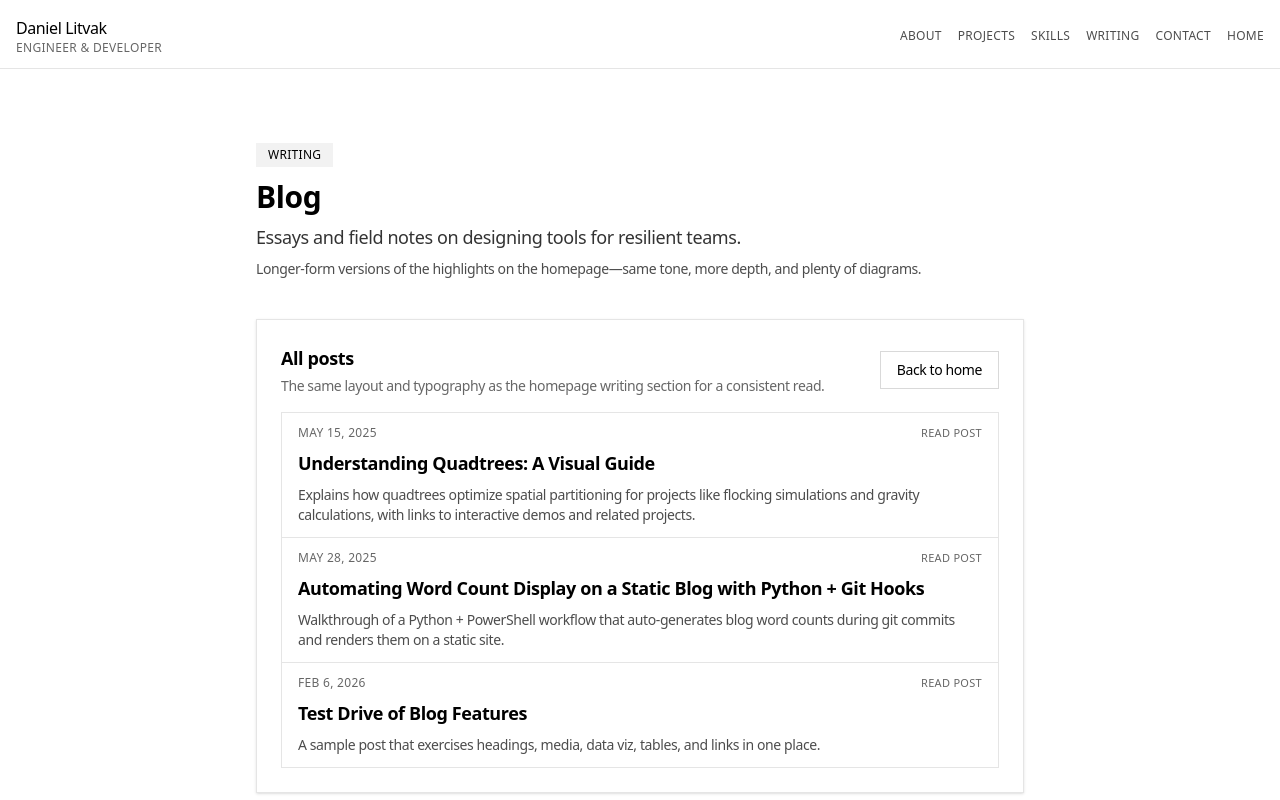
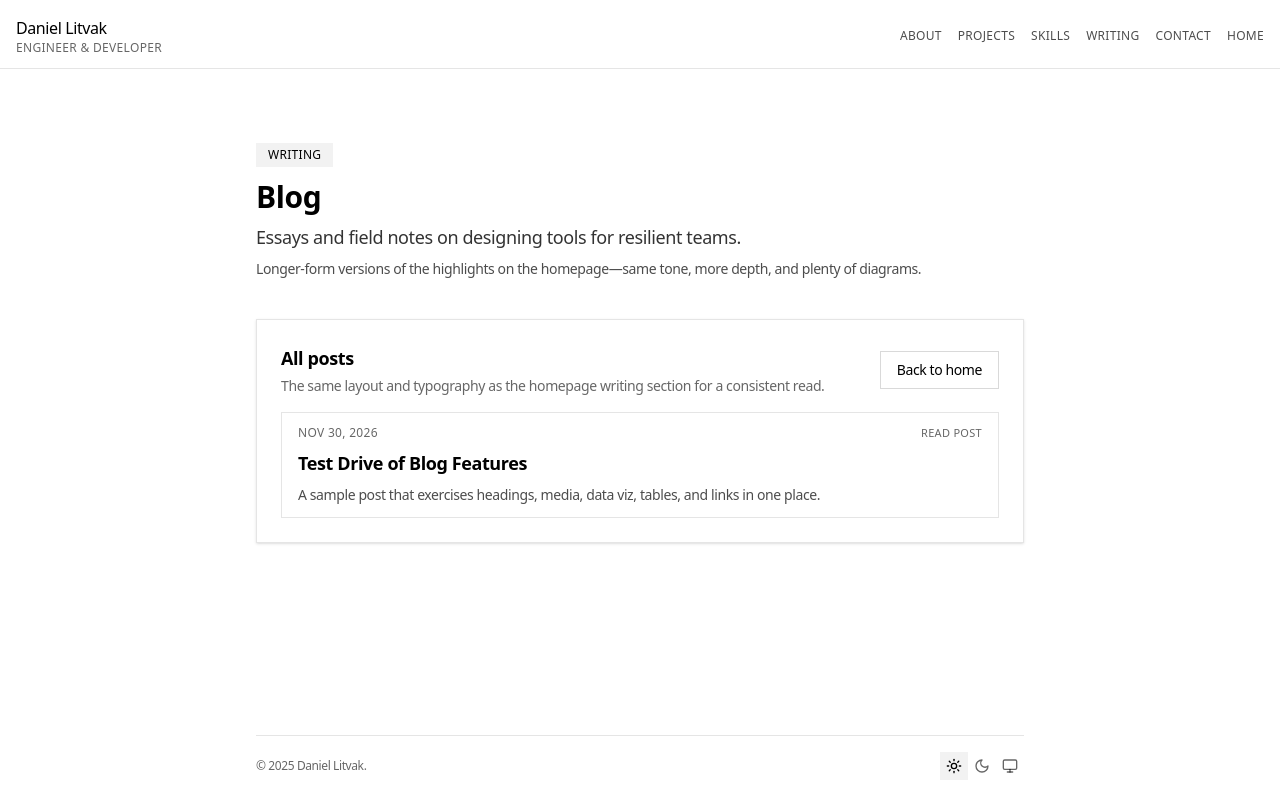
Before and after one commit to danlitvak/daniel_litvak, a Next.js app: page /blog in a window 1280 px wide. Shown: the top 800 px of the page. Built offline with nearby package versions, Linux system fonts and the light colour scheme.

Commit message:
blogs changes

```diff
--- a/app/data.ts
+++ b/app/data.ts
@@ -395,31 +395,13 @@ type BlogPost = {
   date: string
 }
 
-type LegacyBlog = (typeof blogsData)['posts'][number]
-
-const formatDate = (value: LegacyBlog['published_at']) => {
-  if (!value) return '—'
-  const parsed = new Date(value)
-  if (Number.isNaN(parsed.getTime())) return '—'
-  return parsed.toLocaleDateString('en-US', { month: 'short', day: 'numeric', year: 'numeric' })
-}
-
-const LEGACY_BLOGS: BlogPost[] = blogsData.posts.map((post) => ({
-  title: post.title,
-  description: post.summary || post.subtitle || 'Read more',
-  link: `/blog/${post.slug}`,
-  uid: post.slug,
-  date: formatDate(post.published_at),
-}))
-
 export const BLOG_POSTS: BlogPost[] = [
-  ...LEGACY_BLOGS,
   {
     title: 'Test Drive of Blog Features',
     description: 'A sample post that exercises headings, media, data viz, tables, and links in one place.',
     link: '/blog/test-drive-of-blog-features',
     uid: 'test-drive-of-blog-features',
-    date: 'Feb 6, 2026',
+    date: 'Nov 30, 2026',
   },
 ]
 
```
